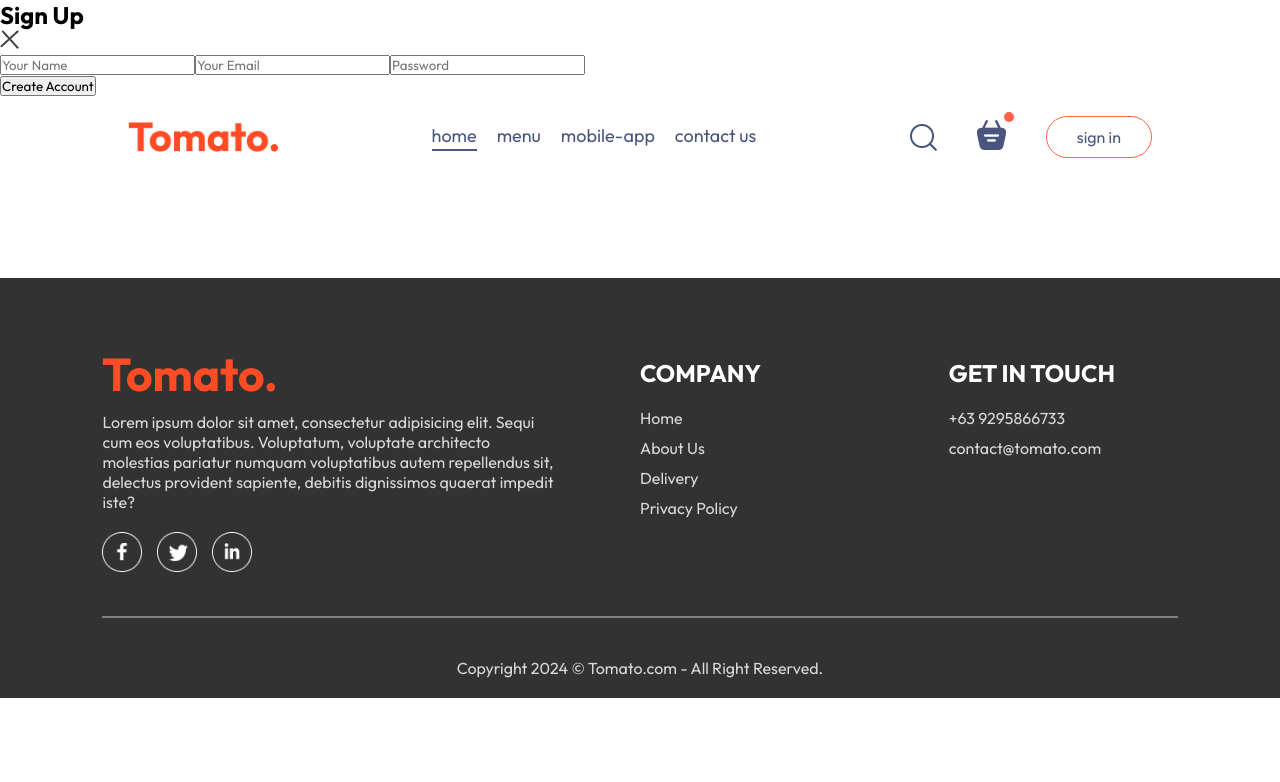
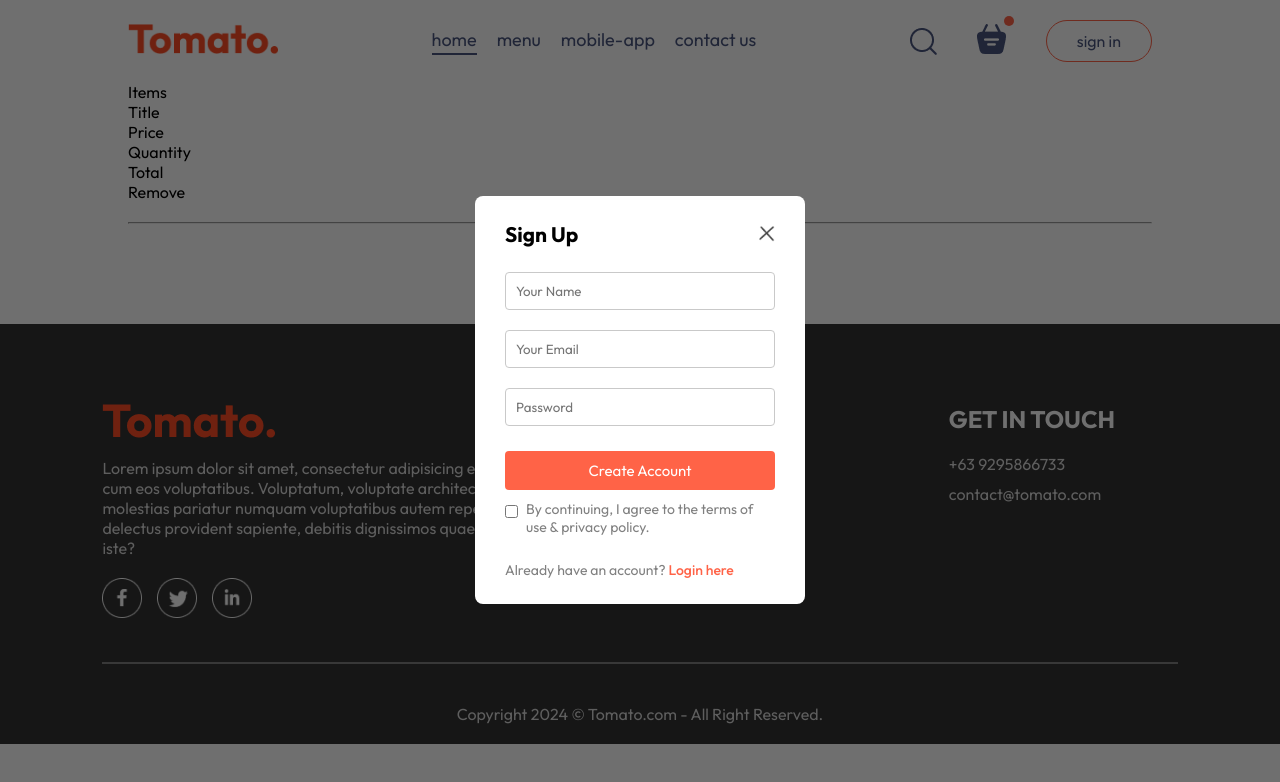
Before and after one commit to edmyrbatiancila/full-stack-ecommerce.ed, a React (Vite) app in the folder frontend/: page /cart in a window 1280 px wide. Both pictures are taken after a click on the button "sign in". Shown: the top 782 px of the page. Built offline with nearby package versions, Linux system fonts and the light colour scheme.

Commit message:
updated code and added files/folders

```diff
--- a/frontend/src/components/LoginPopup/LoginPopup.css
+++ b/frontend/src/components/LoginPopup/LoginPopup.css
@@ -0,0 +1,74 @@
+.login-popup {
+    position: absolute;
+    z-index: 1;
+    width: 100%;
+    height: 100%;
+    background-color: #00000090;
+    display: grid;
+}
+
+.login-popup-container {
+    place-self: center;
+    width: max(23vw, 330px);
+    color: #808080;
+    background-color: white;
+    display: flex;
+    flex-direction: column;
+    gap: 25px;
+    padding: 25px 30px;
+    border-radius: 8px;
+    font-size: 14px;
+    animation: fadeIn 0.5s;
+}
+
+.login-popup-title {
+    display: flex;
+    justify-content: space-between;
+    align-items: center;
+    color: black;
+}
+
+.login-popup-title img {
+    width: 16px;
+    cursor: pointer;
+}
+
+.login-popup-inputs {
+    display: flex;
+    flex-direction: column;
+    gap: 20px;
+}
+
+.login-popup-inputs input {
+    outline: none;
+    border: 1px solid #c9c9c9;
+    padding: 10px;
+    border-radius: 4px;
+}
+
+.login-popup-container button {
+    border: none;
+    padding: 10px;
+    border-radius: 4px;
+    color: white;
+    background-color: tomato;
+    font-size: 15px;
+    cursor: pointer;
+}
+
+.login-popup-condition {
+    display: flex;
+    align-items: start;
+    gap: 8px;
+    margin-top: -15px;
+}
+
+.login-popup-condition input {
+    margin-top: 5px;
+}
+
+.login-popup p span {
+    color: tomato;
+    font-weight: 500;
+    cursor: pointer;
+}
--- a/frontend/src/components/LoginPopup/LoginPopup.jsx
+++ b/frontend/src/components/LoginPopup/LoginPopup.jsx
@@ -11,14 +11,37 @@
       <form className="login-popup-container" action="">
         <div className="login-popup-title">
           <h2>{currentState}</h2>
-          <img onClick={() => setShowLogin(false)} src={assets.cross_icon} alt="" />
+          <img
+            onClick={() => setShowLogin(false)}
+            src={assets.cross_icon}
+            alt=""
+          />
         </div>
         <div className="login-popup-inputs">
-            <input type="text" placeholder='Your Name' required />
-            <input type="email" placeholder='Your Email' required />
-            <input type="password" placeholder='Password' required />
+          {currentState === "Login" ? (
+            <></>
+          ) : (
+            <input type="text" placeholder="Your Name" required />
+          )}
+          <input type="email" placeholder="Your Email" required />
+          <input type="password" placeholder="Password" required />
         </div>
-        <button>{currentState === "Sign Up" ? "Create Account" : "Login"}</button>
+        <button>
+          {currentState === "Sign Up" ? "Create Account" : "Login"}
+        </button>
+        <div className="login-popup-condition">
+          <input type="checkbox" required />
+          <p>By continuing, I agree to the terms of use & privacy policy.</p>
+        </div>
+        {currentState === "Login" ? (
+          <p>
+            Create a new account? <span onClick={() => setCurrentState("Sign Up")}>Click here</span>
+          </p>
+        ) : (
+          <p>
+            Already have an account? <span onClick={() => setCurrentState("Login")}>Login here</span>
+          </p>
+        )}
       </form>
     </div>
   );
--- a/frontend/src/components/navbar/Navbar.jsx
+++ b/frontend/src/components/navbar/Navbar.jsx
@@ -9,7 +9,9 @@
 
     return (
       <div className="navbar">
+        <Link to="/">
           <img src={assets.logo} alt="logo of the website" className="logo" />
+        </Link>
         <ul className="navbar-menu">
           <Link
             to="/"
@@ -43,7 +45,9 @@
         <div className="navbar-right">
           <img src={assets.search_icon} alt="search icon" />
           <div className="navbar-search-icon">
+            <Link to="/Cart">
               <img src={assets.basket_icon} alt="" />
+            </Link>
             <div className="dot"></div>
           </div>
           <button onClick={() => setShowLogin(true)}>sign in</button>
--- a/frontend/src/pages/Cart/Cart.jsx
+++ b/frontend/src/pages/Cart/Cart.jsx
@@ -1,10 +1,39 @@
-import React from 'react'
+import React, { useContext } from 'react'
 import './Cart.css';
+import { StoreContext } from '../../context/StoreContext';
 
 const Cart = () => {
+
+  const {cartItems, food_list, removeFromCart} = useContext(StoreContext);
+
   return (
-    <div>
-
+    <div className='cart'>
+      <div className="cart-items">
+        <div className="cart-items-title">
+          <p>Items</p>
+          <p>Title</p>
+          <p>Price</p>
+          <p>Quantity</p>
+          <p>Total</p>
+          <p>Remove</p>
+        </div>
+        <br />
+        <hr />
+        {food_list.map((item, index) => {
+          if(cartItems[item._id] > 0) {
+            return(
+              <div className='cart-items-title cart-items-item'>
+                <img src={item.image} alt="" />
+                <p>{item.name}</p>
+                <p>{item.price}</p>
+                <p>{cartItems[item._id]}</p>
+                <p>{item.price * cartItems[item._id]}</p>
+                <p>x</p>
+              </div>
+            )
+          }
+        })}
+      </div>
     </div>
   )
 }
```
Lines whose indentation alone changed are shown as unchanged.
